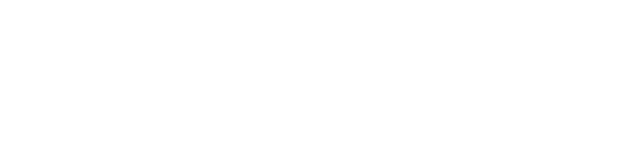
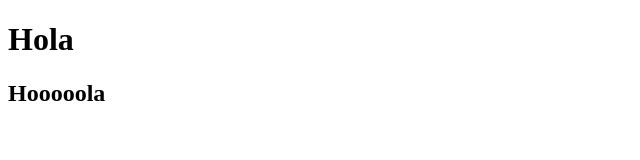
Before and after one commit to lluisgarciapons/proyecto-test, a plain HTML site: page index.html in a window 1280 px wide. Shown: the whole page, without its empty margins (0-640 px from the left). Drawn offline with Linux system fonts and the light colour scheme.

Commit message:
añadidos titulos

```diff
--- a/index.html
+++ b/index.html
@@ -9,7 +9,8 @@
 </head>
 
 <body>
-
+    <h1>Hola</h1>
+    <h2>Hooooola</h2>
 </body>
 
 </html>
```
